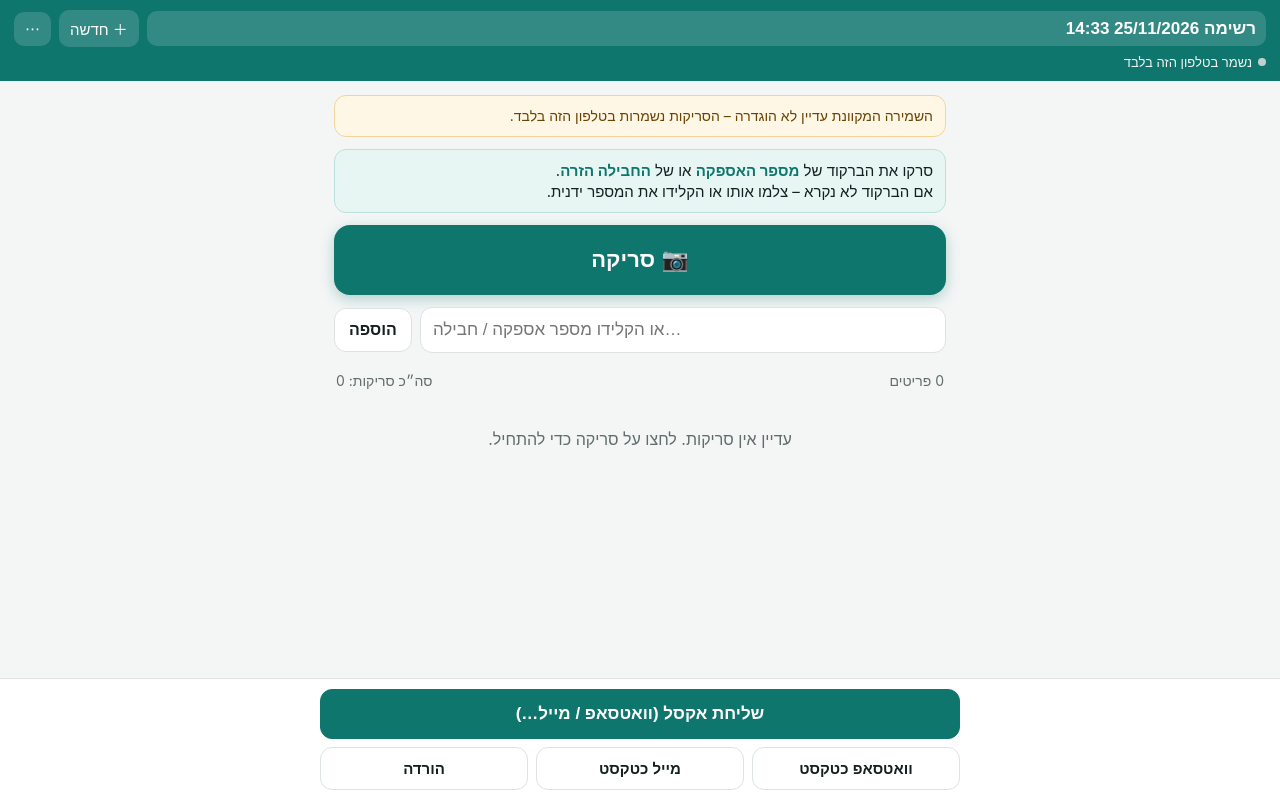
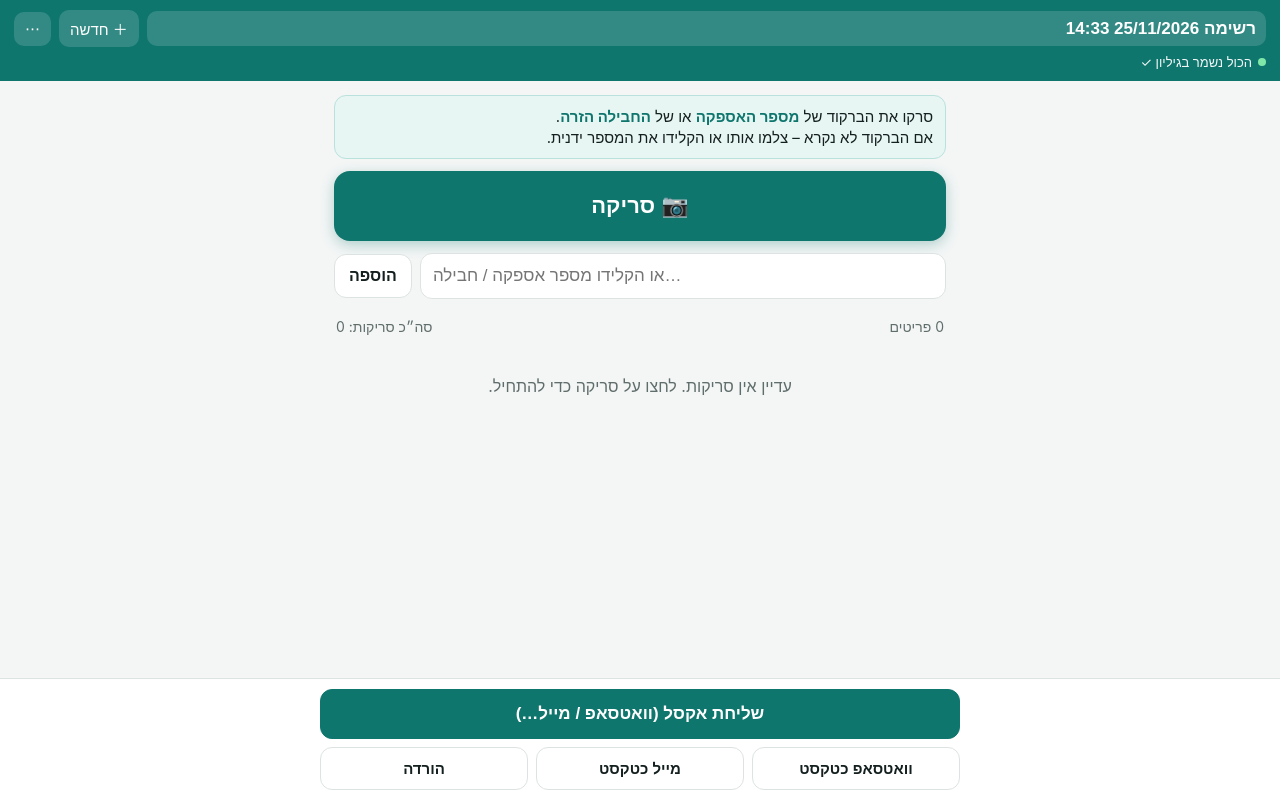
Before and after one commit to neliahg/scanner-distribution, a plain HTML site: page index.html in a window 1280 px wide. Drawn offline with Linux system fonts and the light colour scheme.

Commit message:
Connect to Google Sheet web app
Co-Authored-By: Claude Opus 5.5 <noreply@anthropic.com>
Claude-Session: https://claude.ai/code/session_011TAP57XWujq3XsAdksrr7v

```diff
--- a/index.html
+++ b/index.html
@@ -130,7 +130,7 @@
 /* ================= SETTINGS (owner edits this) ================= */
 const CONFIG = {
   // Paste the Web app URL from Google Apps Script (ends with /exec):
-  SHEET_URL: "",
+  SHEET_URL: "https://script.google.com/macros/s/AKfycbwCEAU6WbsKg9lYLEIOqixlHHT2QwDtU5ZRXP29rhP9xg78gFMzmLqW49_8C07nGnP4/exec",
 };
 /* =============================================================== */
 
```
